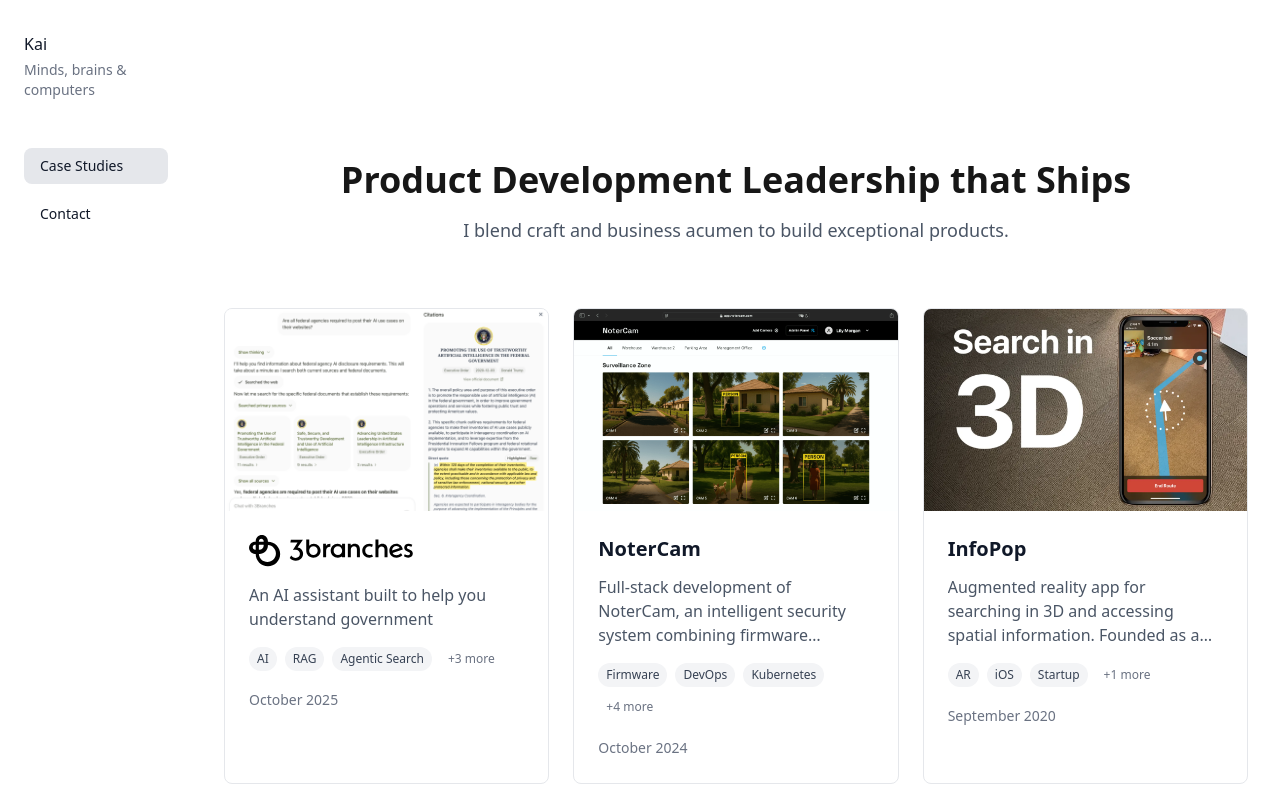
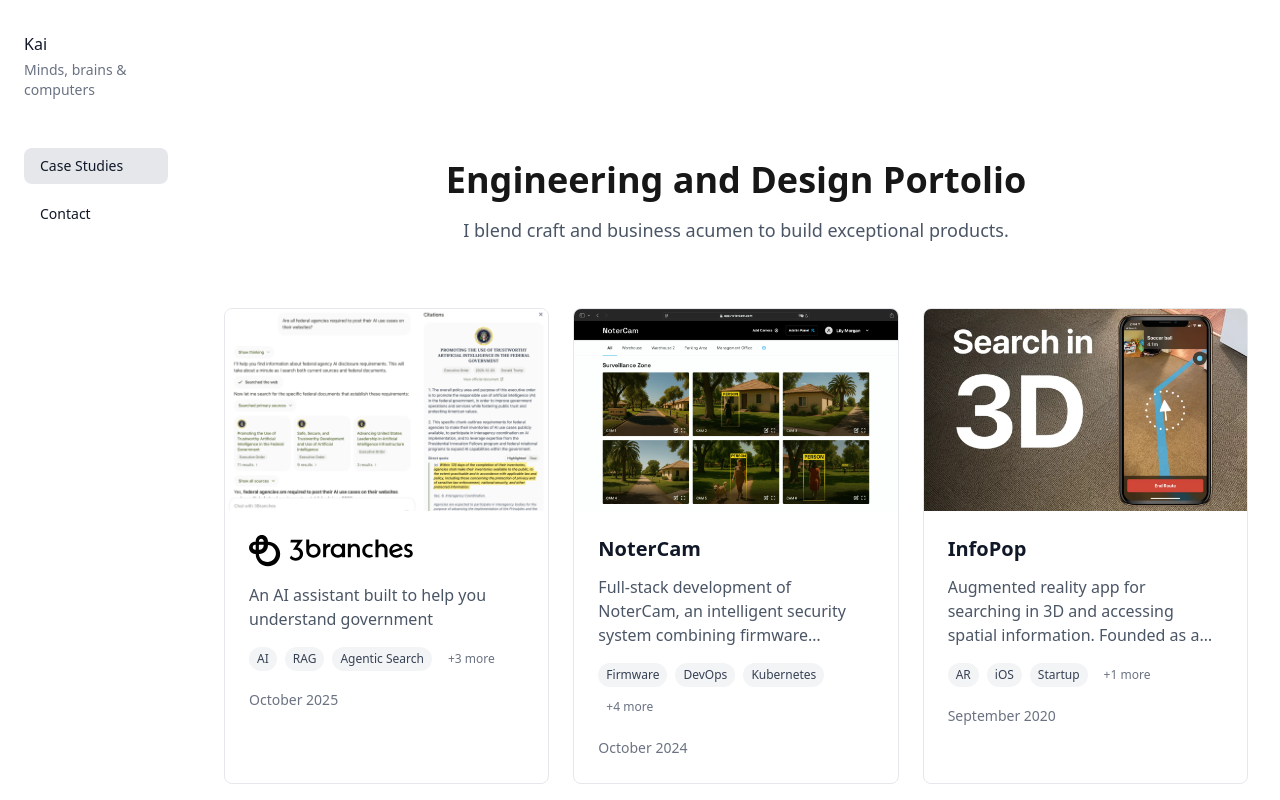
Before and after one commit to kaifaust/kaifaust-web, a Next.js app: page / in a window 1280 px wide. Shown: the top 800 px of the page. Built offline with nearby package versions, Linux system fonts and the light colour scheme.

Commit message:
Adjust content

```diff
--- a/content/projects/spectroflow.mdx
+++ b/content/projects/spectroflow.mdx
@@ -8,7 +8,7 @@
 
 ![Acquisition Desktop](/portfolio-spectroflow-acquisition-desktop.png "Acquisition Desktop")
 
-I was hired by [Cytek Biosciences](https://cytekbio.com) to design [SpectroFlo](https://cytekbio.com/pages/aurora#tab-software), a desktop application for the Cytek Aurora and Northern Lights flow cytometry platforms. SpectroFlo allows scientists to acquire and analyze data from a cytometer with an intuitive interface built from the ground up to balance ease of use with flexibility. My job was to design a product that empowered both beginner and veteran flow cytometrists to generate quality data for any application. That came with its challenges. In this article, I will demonstrate how I approach designing complex software for scientific instruments.
+I was hired by [Cytek Biosciences](https://cytekbio.com) to design [SpectroFlo](https://cytekbio.com/pages/spectro-flo), a desktop application for the Cytek Aurora and Northern Lights flow cytometry platforms. SpectroFlo allows scientists to acquire and analyze data from a cytometer with an intuitive interface built from the ground up to balance ease of use with flexibility. My job was to design a product that empowered both beginner and veteran flow cytometrists to generate quality data for any application. That came with its challenges. In this article, I will demonstrate how I approach designing complex software for scientific instruments.
 
 ## My Process
 
--- a/src/app/page.tsx
+++ b/src/app/page.tsx
@@ -24,7 +24,7 @@
   return (
     <div className="min-h-screen">
       <header className="text-center pt-24 pb-16 md:pt-32 lg:pt-40 px-8">
-        <h1 className="text-3xl md:text-4xl font-semibold mb-4">Product Development Leadership that Ships</h1>
+        <h1 className="text-3xl md:text-4xl font-semibold mb-4">Engineering and Design Portolio</h1>
         <p className="text-md md:text-lg text-gray-600 dark:text-gray-400 max-w-3xl mx-auto">
           I blend craft and business acumen to build exceptional products.
         </p>
```
